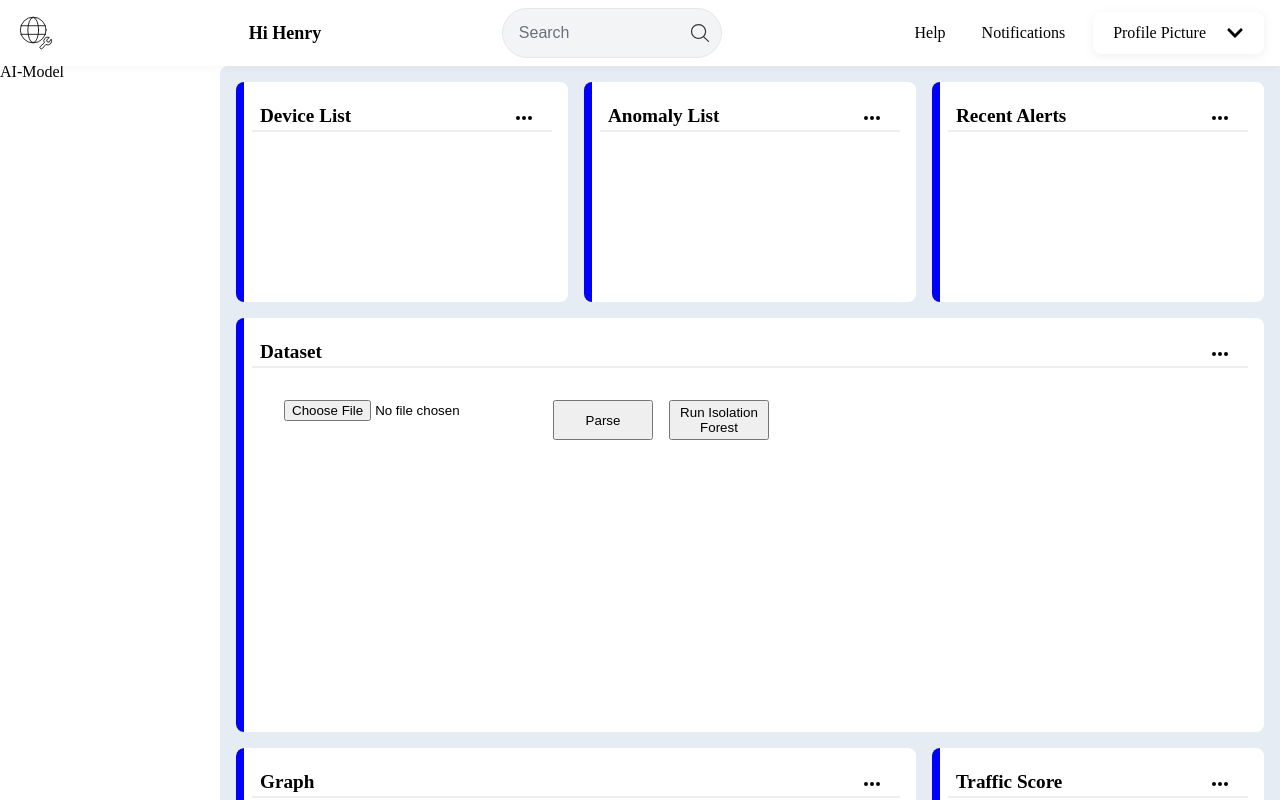
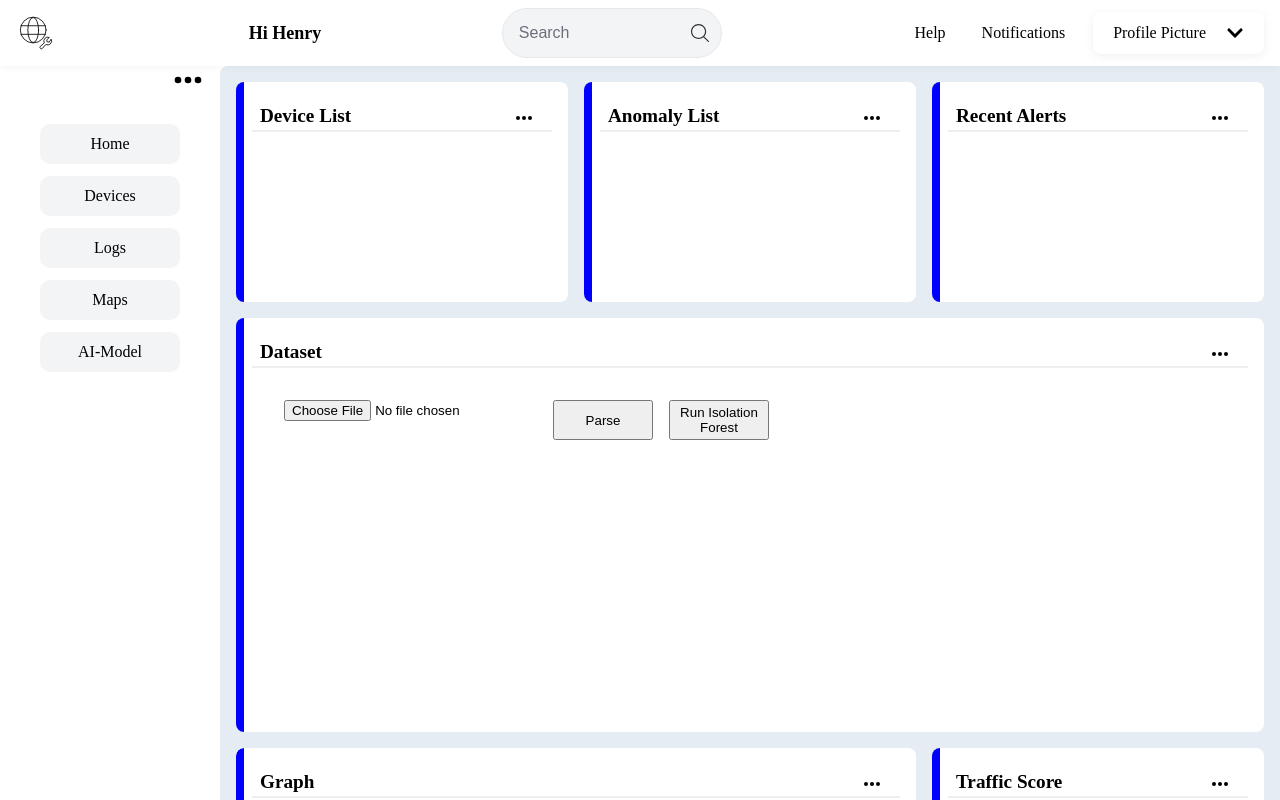
Before and after one commit to hreid1/COMP3000-LoRaWAN, a React (Vite) app in the folder sourcecode/my-app/: page / in a window 1280 px wide. Shown: the top 800 px of the page. Built offline with nearby package versions, Linux system fonts and the light colour scheme.

Commit message:
working on topnavbar/sidenavbar issues@

```diff
--- a/sourcecode/my-app/src/components/Navbar/Navbar.css
+++ b/sourcecode/my-app/src/components/Navbar/Navbar.css
@@ -12,8 +12,6 @@ html, body {
   background: #fff;
   box-shadow: 0 2px 8px rgba(0,0,0,0.04);
   box-sizing: border-box;
-  position: sticky;
-  top: 0;
 }
 
 .logo {
--- a/sourcecode/my-app/src/components/Navbar/SideNavbar.css
+++ b/sourcecode/my-app/src/components/Navbar/SideNavbar.css
@@ -1,3 +1,54 @@
-.sideNavbar{
+.sideNavbar {
+  display: flex;
+  flex-direction: column;
+  align-items: stretch;
+  height: 100%;
+  width: 100%;
+  box-sizing: border-box;
+  padding: 12px;
+}
 
+.sideNavbar .logo {
+  width: 40px;
+  height: 40px;
+  cursor: pointer;
+  align-self: flex-end;
+  padding-top: 3rem;
 }
+
+.menuContent {
+  margin-top: 24px;
+  display: flex;
+  justify-content: center;
+}
+
+.menuContent ul {
+  list-style: none;
+  margin: 0;
+  padding: 0;
+
+  display: flex;
+  flex-direction: column;
+  gap: 12px;
+  align-items: center;
+}
+
+.menuContent ul li {
+  width: 140px;
+  height: 40px;
+  display: flex;
+  align-items: center;
+  justify-content: center;
+
+  font-size: 16px;
+  cursor: pointer;
+  background: #f3f4f6;
+  border-radius: 10px;
+}
+
+.menuContent ul li:hover,
+.menuContent ul li:focus {
+  background: #f0f9ff;
+  color: #2563eb;
+  outline: none;
+}
--- a/sourcecode/my-app/src/components/Navbar/SideNavbar.jsx
+++ b/sourcecode/my-app/src/components/Navbar/SideNavbar.jsx
@@ -1,8 +1,12 @@
 import React from 'react'
+import './SideNavbar.css'
+import Dots from '../../assets/dots.svg'
 
 const SideNavbar = () => {
   return (
     <div className='sideNavbar'>
+      <img src={Dots} alt="" className='logo'/>
+      <div className='menuContent'>
         <ul>
           <li>Home</li>
           <li>Devices</li>
@@ -11,6 +15,7 @@ const SideNavbar = () => {
           <li>AI-Model</li>
         </ul>
       </div>
+    </div>
   )
 }
 
--- a/sourcecode/my-app/src/pages/Dashboard/Dashboard.css
+++ b/sourcecode/my-app/src/pages/Dashboard/Dashboard.css
@@ -3,12 +3,13 @@
   grid-template-columns: 220px 1fr;
   grid-template-rows: auto 1fr;
   width: 100vw;
+  overflow-x: hidden;
 }
 
 .navbar {
   grid-column: 1 / 3;
   grid-row: 1 / 2;
-    z-index:1000;
+  z-index: 10;
   position: sticky;
   top: 0;
 }
@@ -16,6 +17,7 @@
 .sideNavbar {
   grid-column: 1 / 2;
   grid-row: 2 / 3;
+  z-index: 1;
 }
 
 .dashContentContainer {
```
Lines whose indentation alone changed are shown as unchanged.
